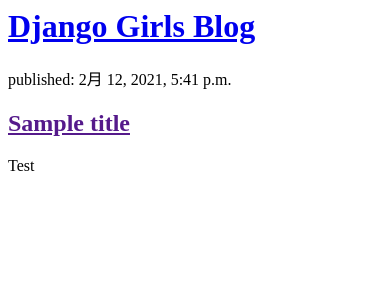
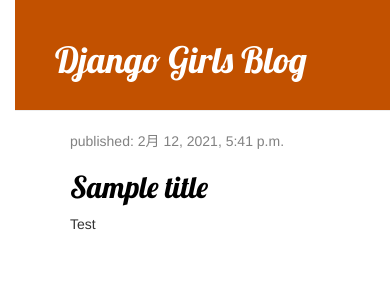
Before and after one commit to fumiya23/my-first-blog, a Django app: page / in a window 390 px wide. Shown: the top 303 px of the page. Run offline with Django 3.2, Linux system fonts and the light colour scheme; data comes from the database, SQL or seed files in the repository; some libraries are stand-ins or nearby versions.

Commit message:
Added view and template for detailed blog post as well as CSS for the site.

```diff
--- /dev/null
+++ b/blog/static/css/blog.css
@@ -0,0 +1,55 @@
+h1 a, h2 a {
+    color: #C25100;
+    font-family: 'Lobster';
+}
+
+body {
+	padding-left: 15px;
+}
+
+.page-header {
+	background-color: #C25100;
+	margin-top: 0;
+	padding: 20px 20px 20px 40px;
+}
+
+.page-header h1, .page-header h1 a, .page-header h1 a:visited, .page-header h1 a:active {
+	color: #ffffff;
+	font-size: 36px;
+	text-decoration: none;
+}
+
+.content {
+	margin-left: 40px;
+}
+
+h1, h2, h3, h4 {
+	font-family: 'Lobster', cursive;
+}
+
+.date {
+	color: #828282;
+}
+
+.save {
+	float: right;
+}
+
+.post-form textarea, .post-form input {
+	width: 100px;
+}
+
+.top-menu, .top-menu:hover, .top-menu:visited {
+	color: #ffffff;
+	float: right;
+	font-size: 26px;
+	margin-right 20px;
+}
+
+.post {
+	margin-bottom: 70px;
+}
+
+.post h2 a, .post h2 a:visited {
+	color: #000000;
+}
--- /dev/null
+++ b/blog/templates/blog/base.html
@@ -0,0 +1,25 @@
+{% load static %}
+<html>
+	<head>
+		<title>fumiya's blog</title>
+	        <link rel="stylesheet" href="//maxcdn.bootstrapcdn.com/bootstrap/3.2.0/css/bootstrap.min.css">
+                <link rel="stylesheet" href="//maxcdn.bootstrapcdn.com/bootstrap/3.2.0/css/bootstrap-theme.min.css">
+		<link rel="stylesheet" href="{% static 'css/blog.css' %}">
+		<link href="//fonts.googleapis.com/css?family=Lobster&subset=latin,latin-ext" rel="stylesheet" type="text/css">
+	</head>
+	<body>
+		<div class="page-header">
+			<h1><a href="/">Django Girls Blog</a></h1>
+		</div>
+
+		<div class="content container">
+			<div class="row">
+				<div class="col-md-8">
+					{% block content %}
+					{% endblock %}
+				</div>
+			</div>
+		</div>
+	</boby>
+
+</html>
--- a/blog/templates/blog/post_list.html
+++ b/blog/templates/blog/post_list.html
@@ -1,19 +1,15 @@
-<html>
-	<head>
-		<title>fumiya's blog</title>
-	</head>
-	<body>
-		<div>
-			<h1><a href="/">Django Girls Blog</a></h1>
+
+{% extends 'blog/base.html' %}
+
+{% block content %}
+	{% for post in posts %}
+		<div class="post">
+
+			<div class="date">
+				<p>published: {{ post.published_date }}</p>
+			</div>
+			<h2><a href="{% url 'post_detail' pk=post.pk %}">{{ post.title }}</a></h2>
+			<p>{{ post.text|linebreaksbr }}</p>
 		</div>
-
-		{% for post in posts %}
-			<div>
-				<p>published: {{ post.published_date }}</p>
-				<h2><a href="">{{ post.title }}</a></h2>
-				<p>{{ post.text|linebreaksbr }}</p>
-
-			</div>
-		{% endfor %}
-	</boby>
-</html>
+	{% endfor %}
+{% endblock %}
--- a/blog/urls.py
+++ b/blog/urls.py
@@ -1,6 +1,8 @@
 from django.urls import path
 from . import views
+from django.shortcuts import render, get_object_or_404
 
 urlpatterns = [
         path('', views.post_list, name='post_list'),
+        path('post/<int:pk>/', views.post_detail, name='post_detail'),
 ]
--- a/blog/views.py
+++ b/blog/views.py
@@ -1,7 +1,13 @@
 from django.shortcuts import render
 from django.utils import timezone
 from .models import Post
+from django.shortcuts import render, get_object_or_404
 
 def post_list(request):
     posts = Post.objects.filter(published_date__lte=timezone.now()).order_by('published_date')
     return render(request, 'blog/post_list.html', {'posts': posts})
+
+
+def post_detail(request, pk):
+    post = get_object_or_404(Post, pk=pk)
+    return render(request, 'blog/post_detail.html', {'post': post})
```
Also changed, not shown: blog/templates/blog/post_detal.html (added, +13 -0 lines), mysite/settings.py (+6 -1 lines).
